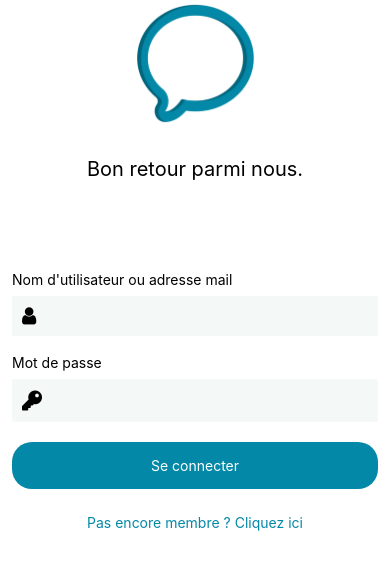
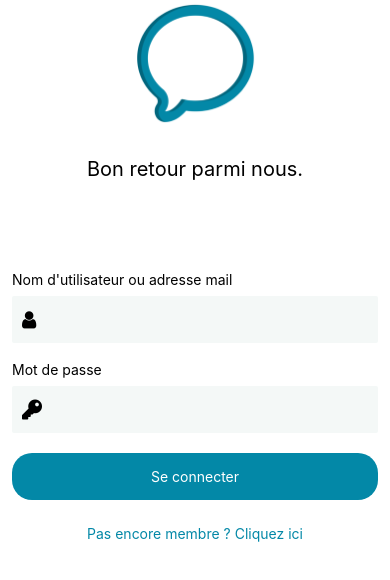
Before and after one commit to AbelRudy/chatapp-frontend, a React Native app: screen / in a window 390 px wide. Shown: the top 580 px of the page. Built offline with nearby package versions, Linux system fonts and the light colour scheme; what react-native-root-siblings would draw is missing.

Commit message:
Change styles and handle submit

```diff
--- a/components/Input.js
+++ b/components/Input.js
@@ -13,7 +13,8 @@ export default function Input({
 	onChangeText,
 	secureTextEntry,
 	errorText,
-	onEndEditing
+	onEndEditing,
+	onSubmitEditing
 }) {
 	return (
 		<View style={styles.container}>
@@ -33,6 +34,7 @@ export default function Input({
 					value={value}
 					onChangeText={(text) => onChangeText(id, text)}
 					onEndEditing={(event) => onEndEditing(id, event.nativeEvent.text)}
+					onSubmitEditing={onSubmitEditing}
 					keyboardType={keyboardType}
 					style={styles.textBox}
 				/>
@@ -53,7 +55,6 @@ const styles = StyleSheet.create({
 	inputContainer: {
 		width: "100%",
 		paddingHorizontal: 10,
-		paddingVertical: 10,
 		borderRadius: 2,
 		backgroundColor: Colors.nearlyWhite,
 		flexDirection: "row",
@@ -64,7 +65,7 @@ const styles = StyleSheet.create({
 	},
 	textBox: {
 		color: Colors.textColor,
-		paddingTop: 0,
+		paddingVertical: 15,
 		flex: 1,
 	},
 	errorText: {
```
